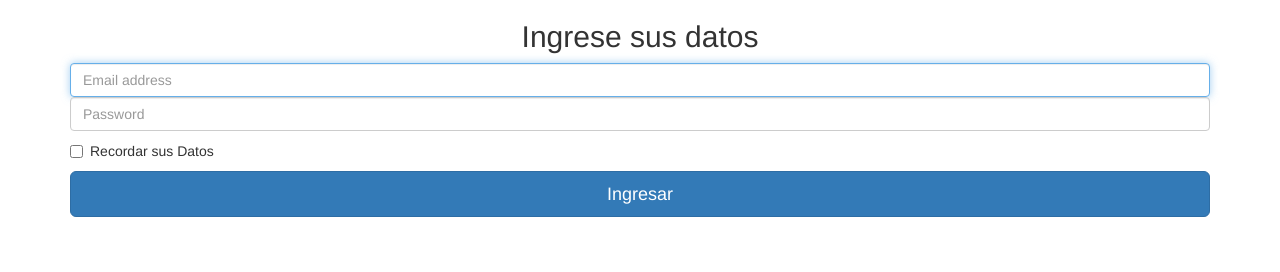
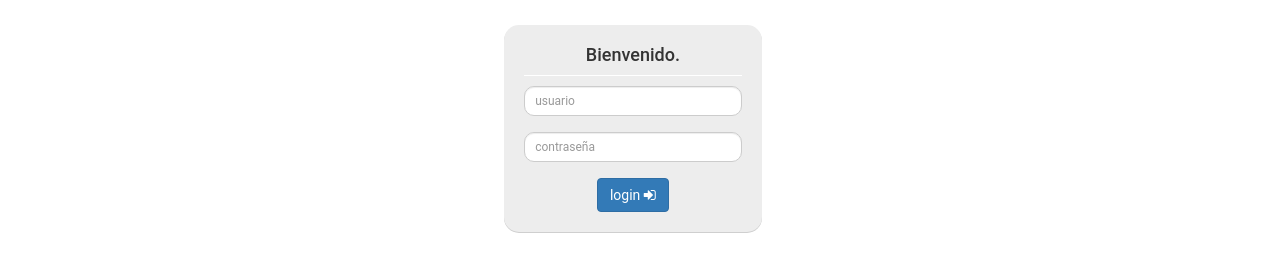
Before and after one commit to ioet/git-trainning, a plain HTML site: page officegirl-app/static_view/login.html in a window 1280 px wide. Drawn offline with Linux system fonts and the light colour scheme.

Commit message:
Añadiendo estilos

```diff
--- a/officegirl-app/static_view/css/styles.css
+++ b/officegirl-app/static_view/css/styles.css
@@ -0,0 +1,37 @@
+body {
+  background-color:#fff;
+  -webkit-font-smoothing: antialiased;
+  font: normal 14px Roboto,arial,sans-serif;
+}
+
+.container {
+    padding: 25px;
+    position: fixed;
+}
+
+.form-login {
+    background-color: #EDEDED;
+    padding-top: 10px;
+    padding-bottom: 20px;
+    padding-left: 20px;
+    padding-right: 20px;
+    border-radius: 15px;
+    border-color:#d2d2d2;
+    border-width: 5px;
+    box-shadow:0 1px 0 #cfcfcf;
+}
+
+h4 {
+ border:0 solid #fff;
+ border-bottom-width:1px;
+ padding-bottom:10px;
+ text-align: center;
+}
+
+.form-control {
+    border-radius: 10px;
+}
+
+.wrapper {
+    text-align: center;
+}
--- a/officegirl-app/static_view/login.html
+++ b/officegirl-app/static_view/login.html
@@ -3,25 +3,29 @@
 <head>
 	<title></title>
 	 <link href="css/bootstrap.min.css" rel="stylesheet">
+	 <link href="//maxcdn.bootstrapcdn.com/font-awesome/4.2.0/css/font-awesome.min.css" rel="stylesheet">
+	 <link href="css/styles.css" rel="stylesheet">
 </head>
 <body>
 	<div class="container">
+    <div class="row">
+        <div class="col-md-offset-5 col-md-3">
+            <div class="form-login">
+            <h4>Bienvenido.</h4>
+            <input type="text" id="userName" class="form-control input-sm chat-input" placeholder="usuario" />
+            </br>
+            <input type="text" id="userPassword" class="form-control input-sm chat-input" placeholder="contraseña" />
+            </br>
+            <div class="wrapper">
+            <span class="group-btn">
+                <a href="#" class="btn btn-primary btn-md">login <i class="fa fa-sign-in"></i></a>
+            </span>
+            </div>
+            </div>
 
-      <form class="form-signin">
-        <center><h2 class="form-signin-heading">Ingrese sus datos</h2></center>
-        <label for="inputEmail" class="sr-only">Correo Electronico</label>
-        <input type="email" id="inputEmail" class="form-control" placeholder="Email address" required autofocus>
-        <label for="inputPassword" class="sr-only">Contraseña</label>
-        <input type="password" id="inputPassword" class="form-control" placeholder="Password" required>
-        <div class="checkbox">
-          <label>
-            <input type="checkbox" value="remember-me"> Recordar sus Datos
-          </label>
         </div>
-        <button class="btn btn-lg btn-primary btn-block" type="submit">Ingresar</button>
-      </form>
-
     </div>
+</div>
 
 </body>
 </html>
```
